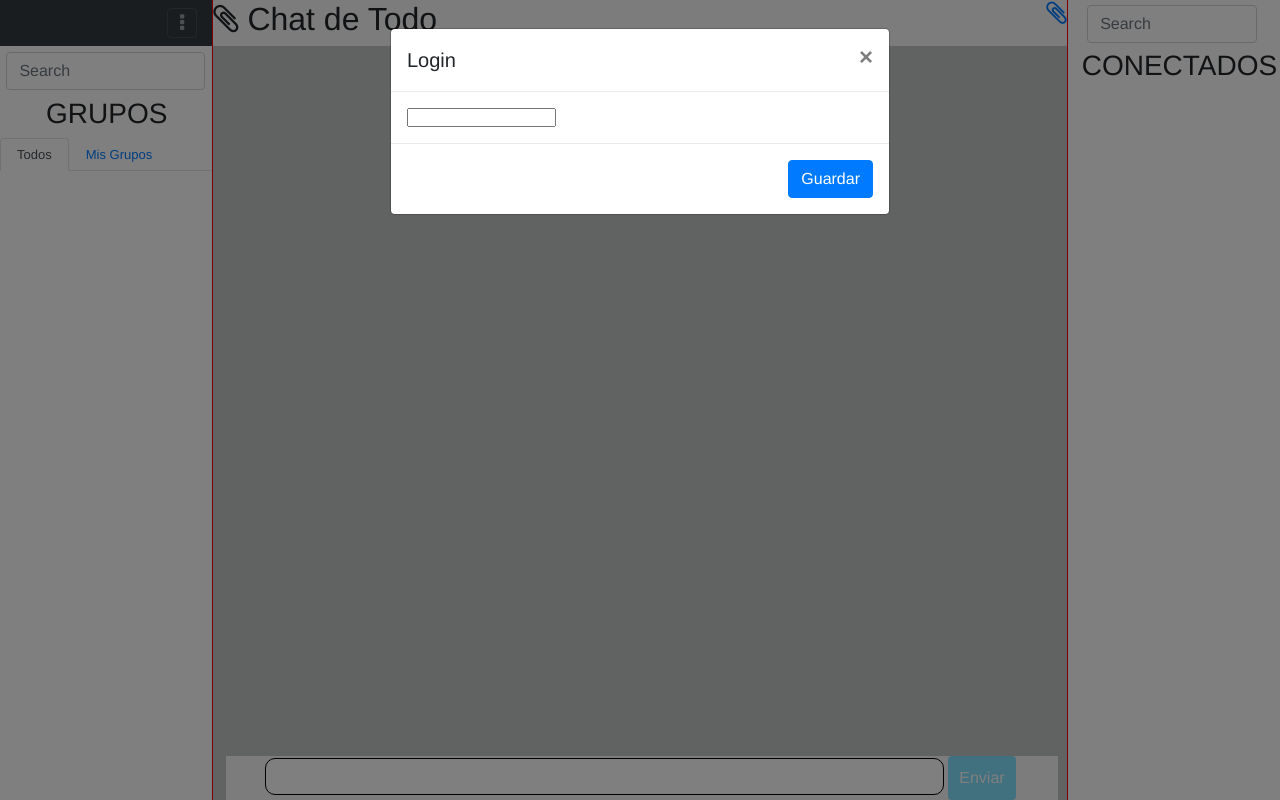
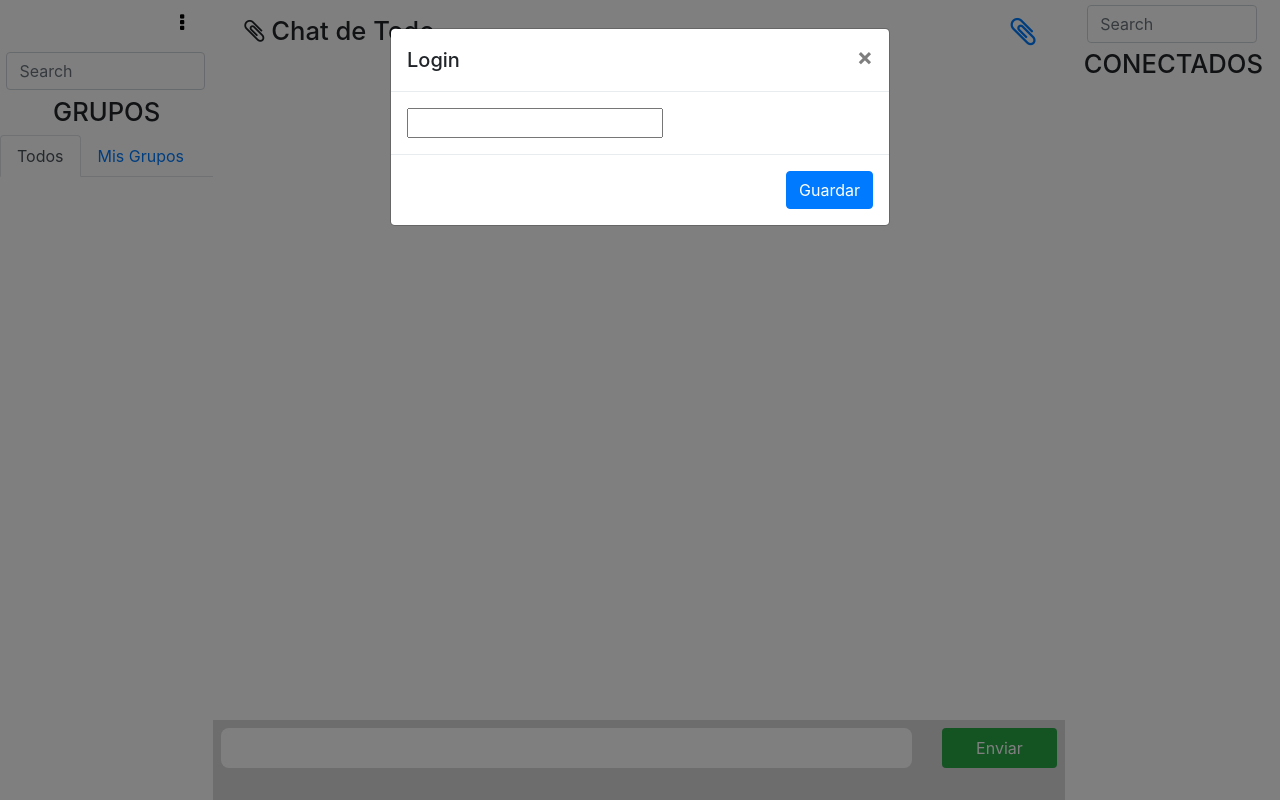
Before and after one commit to carolina-silvag/chat-heroku, a website: page index.html in a window 1280 px wide. Drawn offline with nearby package versions, Linux system fonts and the light colour scheme; no server answers.

Commit message:
estructura

```diff
--- a/assets/css/main.css
+++ b/assets/css/main.css
@@ -1,75 +1,68 @@
 * {
-  margin: 0;
-  padding: 0;
-  box-sizing: border-box;
-}
-body {
-  font: 13px Helvetica, Arial;
+  font-family: 13px Helvetica, Arial;
 }
 
-.user {
-  padding: 0 !important;
-}
 .searchGrupo input, .searchConnected input{
   width: 100% !important;
   margin: 3% 0 3% 3%;
 }
 
-.messages {
-  height: 100vh;
-  background-color: #c3c7c4;
-  outline: 1px solid red;
-  padding: 0 !important;
+.containerMsg {
+  background-color: #dadada;
+  position: fixed;
+  bottom: 0;
+  width: 66.5%;
+  height: 10vh;
+  padding: 0.5em;
 }
 
-.containerMsg {
-  margin: 0 1% 0 1%;
-  background-color: #f8f9fa;
-  padding: 0 3% 0 3%;
-  position: fixed;
-  bottom: 0;
-  width: 65%;
-}
 .containerMsg input {
-  border: 1px solid #000;
-  border-radius: 10px;
-  padding: 10px;
-  width: 90%;
-  margin-right: .5%;
+  border-radius: 0.5em;
+  padding: 0.5em;
+  width: 100%;
+  outline: none;
+  border: none;
 }
 .containerMsg button {
-  width: 9%;
-  background: rgb(130, 224, 255);
+  width: 100%;
   border: none;
-  padding: 10px;
+  padding: 0.5em;
 }
 #messages {
   list-style-type: none;
-  margin: 0;
   padding: 0;
 }
+
 #messages li {
-  padding: 5px 10px;
+  margin: 2em 0;
+  padding: 0.5em;
+  border-radius: 0.5em;
 }
 #messages li:nth-child(odd) {
-  background: #eee;
+  background: #FEFFFE;
 }
 
-.userConect {
-  margin: 0 !important;
-
+.eventos {
+  padding: 1em;
 }
 
-.titular {
-  width: 100%;
-  background-color: #f8f9fa;
-  overflow: hidden;
-}
-.chat {
-  display: inline-block;
-  float: left;
-}
 .eventos li {
   display:  inline-block;
+}
+
+.eventos li:last-child {
   float: right;
 }
+
+#chat {
+  height: 90vh;
+  overflow: auto;
+}
+
+#groups {
+  height: 100vh;
+}
+
+h3 {
+  font-size: 1.6em;
+}
--- a/assets/js/app.js
+++ b/assets/js/app.js
@@ -8,17 +8,23 @@ $(function () {
     return false;
   });
   socket.on('chat message', function(msg){
-    let message = `<tr>
+    if (msg !== '') {
+      let message = `<li>
+                    <tr>
                     <th scope="row">
                       <i class="fa fa-user"></i>
                       <span>${username}</span>
                       <p>${msg}</p>
                       <span>${moment().format('LT')}</span>
                     </th>
-                  </tr>`
+                  </tr>
+                  </li>`
     console.log(msg);
-    $('#messages').append(message);
+    $('#messages').prepend(message);
     window.scrollTo(0, document.body.scrollHeight);
+    } else {
+      alert(`Please enter a message, ${username}`)
+    }
   });
   socket.on('newUser', function(userConnected){
     console.log(userConnected);
@@ -32,7 +38,6 @@ $(function () {
                   </tr>`
       $('#listUser').append(user);
     }
-    window.scrollTo(0, document.body.scrollHeight);
   });
 
   $('#save').on('click', function() {
--- a/index.html
+++ b/index.html
@@ -1,5 +1,6 @@
 <!doctype html>
 <html>
+
 <head>
   <title>Socket.IO chat</title>
   <link rel="stylesheet" href="modules/bootstrap/dist/css/bootstrap.min.css">
@@ -7,32 +8,33 @@
   <link rel="stylesheet" href="assets/css/main.css">
 
 </head>
+
 <body>
-    <section class="container-fluid">
+
+  <div class="row no-gutters">
+    <div class="col-2">
+      <section id="groups">
         <div class="row">
-        <div class="col-md-2 user" >
-          <div class="pos-f-t">
+          <div class="col-12">
+            <nav class="navbar">
+              <span id="user"></span>
+              <button class="navbar-toggler rigth" type="button" data-toggle="collapse" data-target="#navbarToggleExternalContent" aria-controls="navbarToggleExternalContent"
+                aria-expanded="false" aria-label="Toggle navigation">
+                <span class="fa fa-ellipsis-v"></span>
+              </button>
+            </nav>
             <div class="collapse" id="navbarToggleExternalContent">
-              <div class="bg-dark p-4">
+              <div class="p-4">
                 <a class="dropdown-item" href="#">SALIR</a>
                 <div class="dropdown-divider"></div>
                 <a class="dropdown-item" href="#">Tus Grupos</a>
                 <a class="dropdown-item" href="#">Crear Grupo</a>
               </div>
             </div>
-            <nav class="navbar navbar-dark bg-dark">
-              <span id="user"></span>
-              <button class="navbar-toggler rigth" type="button" data-toggle="collapse" data-target="#navbarToggleExternalContent" aria-controls="navbarToggleExternalContent" aria-expanded="false" aria-label="Toggle navigation">
-                <span class="fa fa-ellipsis-v"></span>
-              </button>
-            </nav>
-          </div>
             <form class="form-inline searchGrupo">
               <input class="form-control mr-sm-2" type="search" placeholder="Search" aria-label="Search">
             </form>
             <h3 class="text-center">GRUPOS</h3>
-          <div class="row">
-            <div class="col-lg-12 col-md-12 col-sm-12 col-xs-12">
             <ul class="nav nav-tabs" id="myTab" role="tablist">
               <li class="nav-item">
                 <a class="nav-link active" id="home-tab" data-toggle="tab" href="#home" role="tab" aria-controls="home" aria-selected="true">Todos</a>
@@ -55,38 +57,79 @@
                 </table>
               </div>
             </div>
+            <div class="tab-content" id="myTabContent">
+              <div class="tab-pane fade show active" id="home" role="tabpanel" aria-labelledby="home-tab">
+                <table class="table">
+                  <tbody id="listGupo">
+                  </tbody>
+                </table>
               </div>
-          </div>
-        </div>
-        <div class="col-md-8 messages">
-          <div class="titular">
-            <h2 class="chat"><i class="fa fa-paperclip"></i> Chat de Todo</h2>
-            <ul class="eventos">
-              <li><a href="#"><i class="fa fa-paperclip fa-2x"></i></a></li>
-            </ul>
-          </div>
-          <div class="row">
-            <div class="col-lg-12 col-md-12 col-sm-12 col-xs-12">
+              <div class="tab-pane fade" id="profile" role="tabpanel" aria-labelledby="profile-tab">
                 <table class="table">
-                <tbody id="messages">
+                  <tbody id="listGupo">
                   </tbody>
                 </table>
               </div>
             </div>
+          </div>
+        </div>
+      </section>
+    </div>
+
+    <div class="col-8">
+      <div class="row">
+        <div class="col-12">
+          <section id="chat">
+            <div class="container-fluid">
+              <div class="row">
+                <div class="col-12">
+                  <ul class="eventos">
+                    <li>
+                      <h3 class="chat">
+                        <i class="fa fa-paperclip"></i> Chat de Todo</h3>
+                    </li>
+                    <li>
+                      <a href="#">
+                        <i class="fa fa-paperclip fa-2x"></i>
+                      </a>
+                    </li>
+                  </ul>
+                  <table class="table">
+                    <ul id="messages">
+                      <tbody></tbody>
+                    </ul>
+                  </table>
+                </div>
+              </div>
+            </div>
+          </section>
+        </div>
+      </div>
+      <div class="row">
+        <div class="col-12">
           <form action="" class="containerMsg">
-            <input id="m" autocomplete="off" /><button class="btn btn-success">Enviar</button>
+            <div class="row">
+              <div class="col-10">
+                <input id="m" autocomplete="off" />
+              </div>
+              <div class="col-2">
+                <button class="btn btn-success">Enviar</button>
+              </div>
+            </div>
           </form>
         </div>
-        <div class="col-md-2 userConect">
+      </div>
+    </div>
+
+    <div class="col-2">
+      <section id="connect">
+        <div class="container">
           <div class="row">
-            <div class="col-lg-12 col-md-12 col-sm-12 col-xs-12">
-              <div class="fija navConect">
+            <div class="col-12">
               <form class="form-inline searchConnected">
                 <input class="form-control mr-sm-2" type="search" placeholder="Search" aria-label="Search">
-                  <!-- <button class="btn btn-outline-success my-2 my-sm-0" type="submit">Search</button> -->
               </form>
               <h3 class="text-center">CONECTADOS</h3>
-              </div>
               <table class="table">
                 <tbody id="listUser">
                 </tbody>
@@ -94,8 +137,10 @@
             </div>
           </div>
         </div>
+      </section>
     </div>
-    </section>
+  </div>
+
   <div class="modal fade" id="myModal" tabindex="-1" role="dialog" aria-labelledby="exampleModalLabel" aria-hidden="true">
       <div class="modal-dialog" role="document">
         <div class="modal-content">
@@ -111,17 +156,20 @@
             </div>
           </div>
           <div class="modal-footer">
-            <button type="button" class="btn btn-primary" id="save">Guardar</button>
+            <button type="button" data-dismiss="modal" class="btn btn-primary" id="save">Guardar</button>
           </div>
         </div>
       </div>
     </div>
+
+
   <script src="/socket.io/socket.io.js"></script>
   <script src="modules/jquery/dist/jquery.min.js"></script>
   <script src="modules/bootstrap/dist/js/bootstrap.min.js"></script>
 
   <!-- para la hora -->
-    <script src = "assets/moment/moment.min.js"></script>
+  <script src="assets/moment/moment.min.js"></script>
   <script src="assets/js/app.js"></script>
 </body>
+
 </html>
```
Lines whose indentation alone changed are shown as unchanged.
